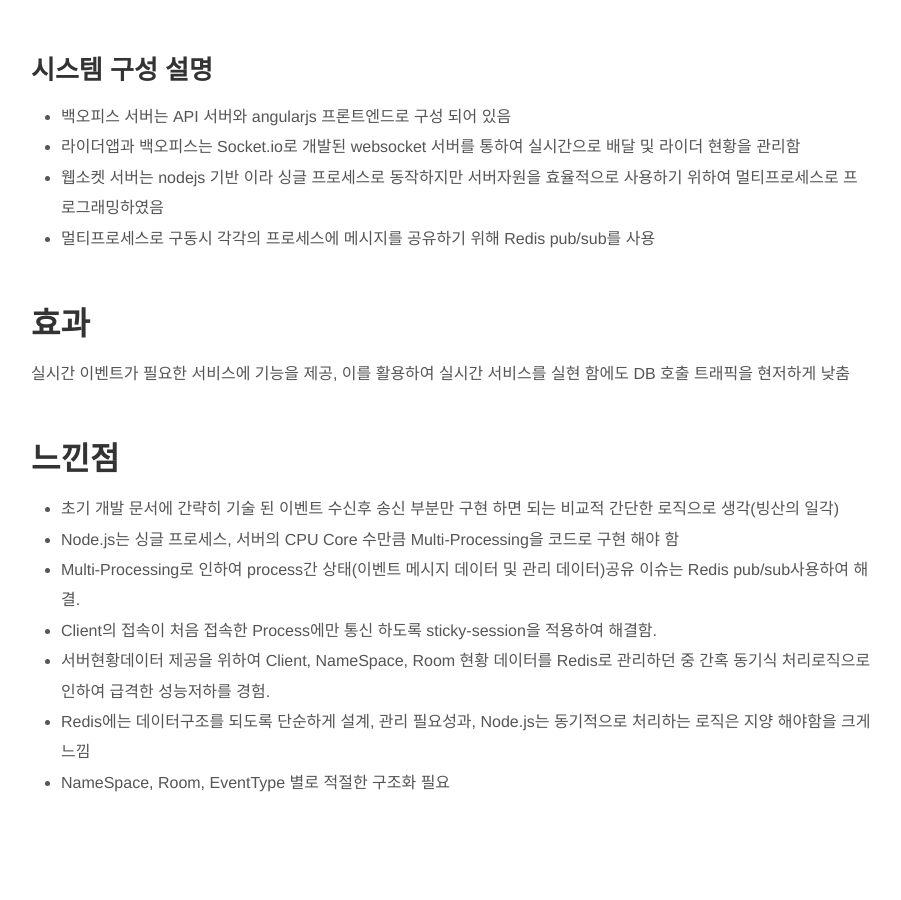
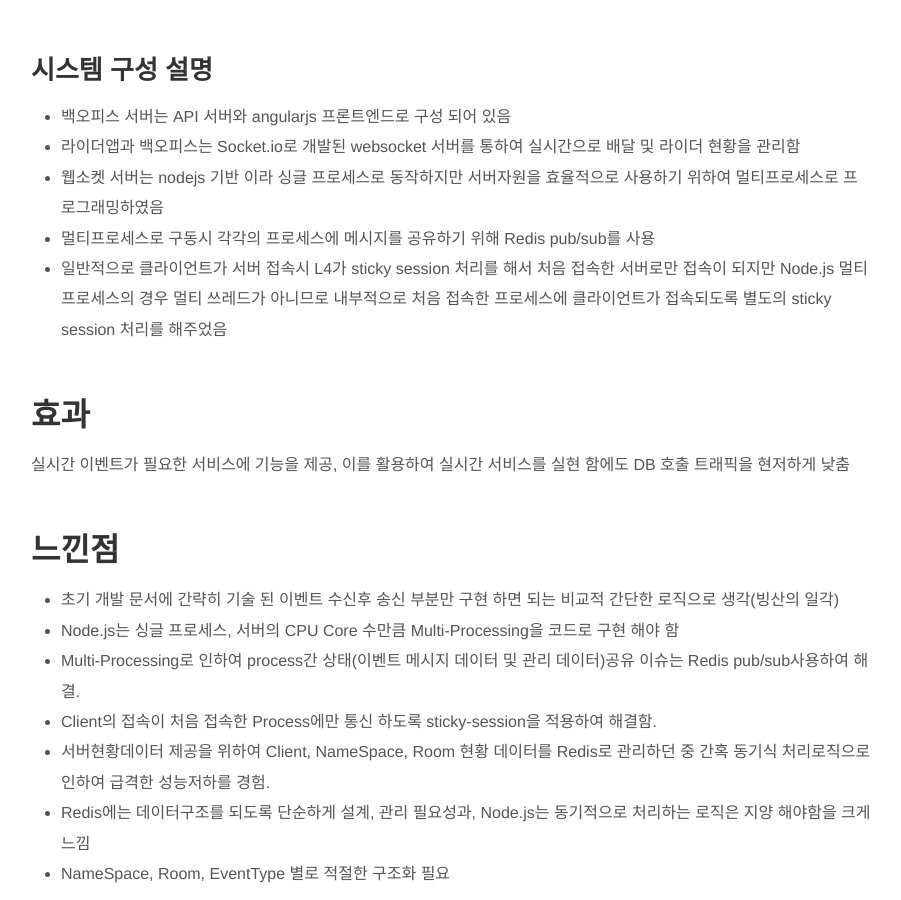
Before and after one commit to kimchanjung/blog-backup, a Jekyll site: the page built from _posts/projects/2020-01-01-socket-io-server.md, in a window 1280 px wide and 900 px high, scrolled down 2787 px. Shown: the whole window, without its empty margins (189-1090 px from the left). Built offline with Jekyll 4.4.1, drawn with Linux system fonts in a browser that asks for light colours.

Commit message:
소켓서버 내용 수정

```diff
--- a/_posts/projects/2020-01-01-socket-io-server.md
+++ b/_posts/projects/2020-01-01-socket-io-server.md
@@ -43,6 +43,7 @@ published: true
 - 라이더앱과 백오피스는 Socket.io로 개발된 websocket 서버를 통하여 실시간으로 배달 및 라이더 현황을 관리함
 - 웹소켓 서버는 nodejs 기반 이라 싱글 프로세스로 동작하지만 서버자원을 효율적으로 사용하기 위하여 멀티프로세스로 프로그래밍하였음
 - 멀티프로세스로 구동시 각각의 프로세스에 메시지를 공유하기 위해 Redis pub/sub를 사용
+- 일반적으로 클라이언트가 서버 접속시 L4가 sticky session 처리를 해서 처음 접속한 서버로만 접속이 되지만 Node.js 멀티 프로세스의 경우 멀티 쓰레드가 아니므로 내부적으로 처음 접속한 프로세스에 클라이언트가 접속되도록 별도의 sticky session 처리를 해주었음
 
 
 ## 효과
```
